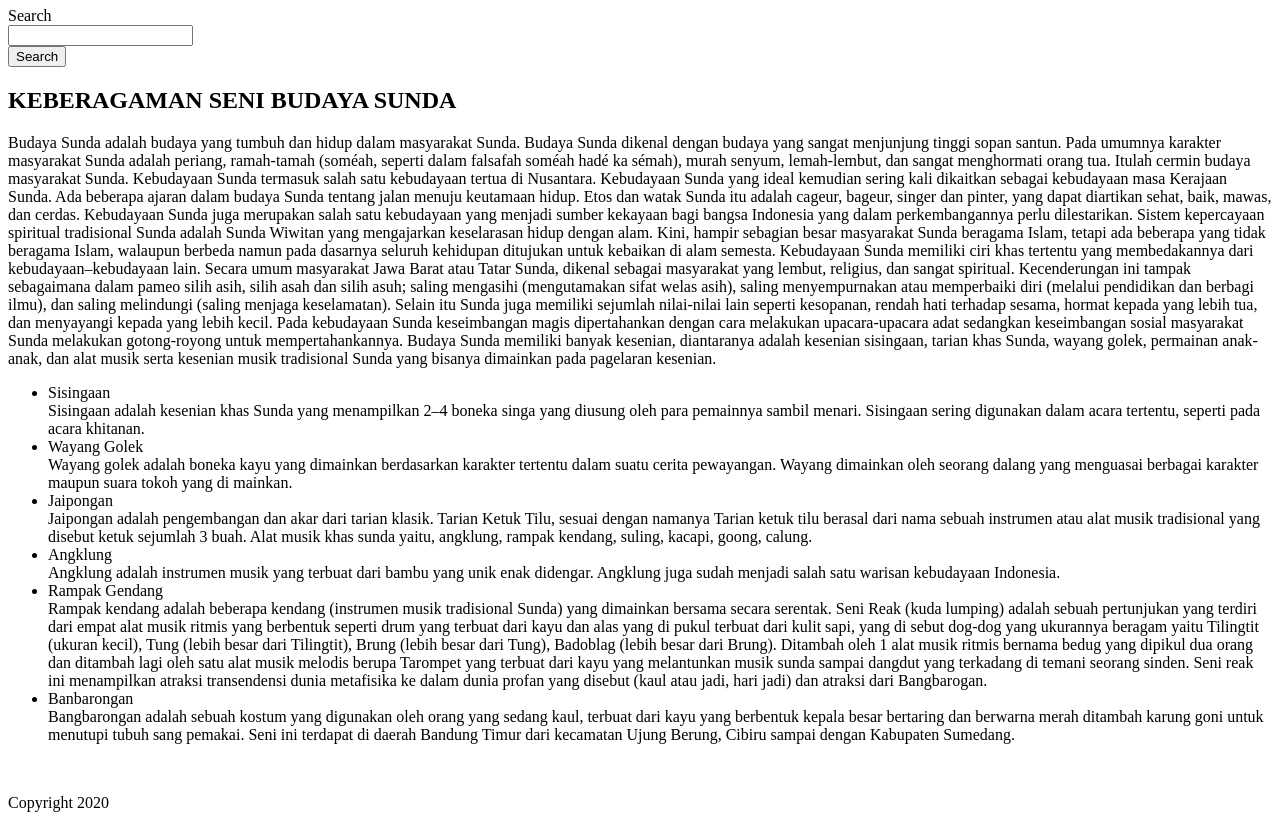
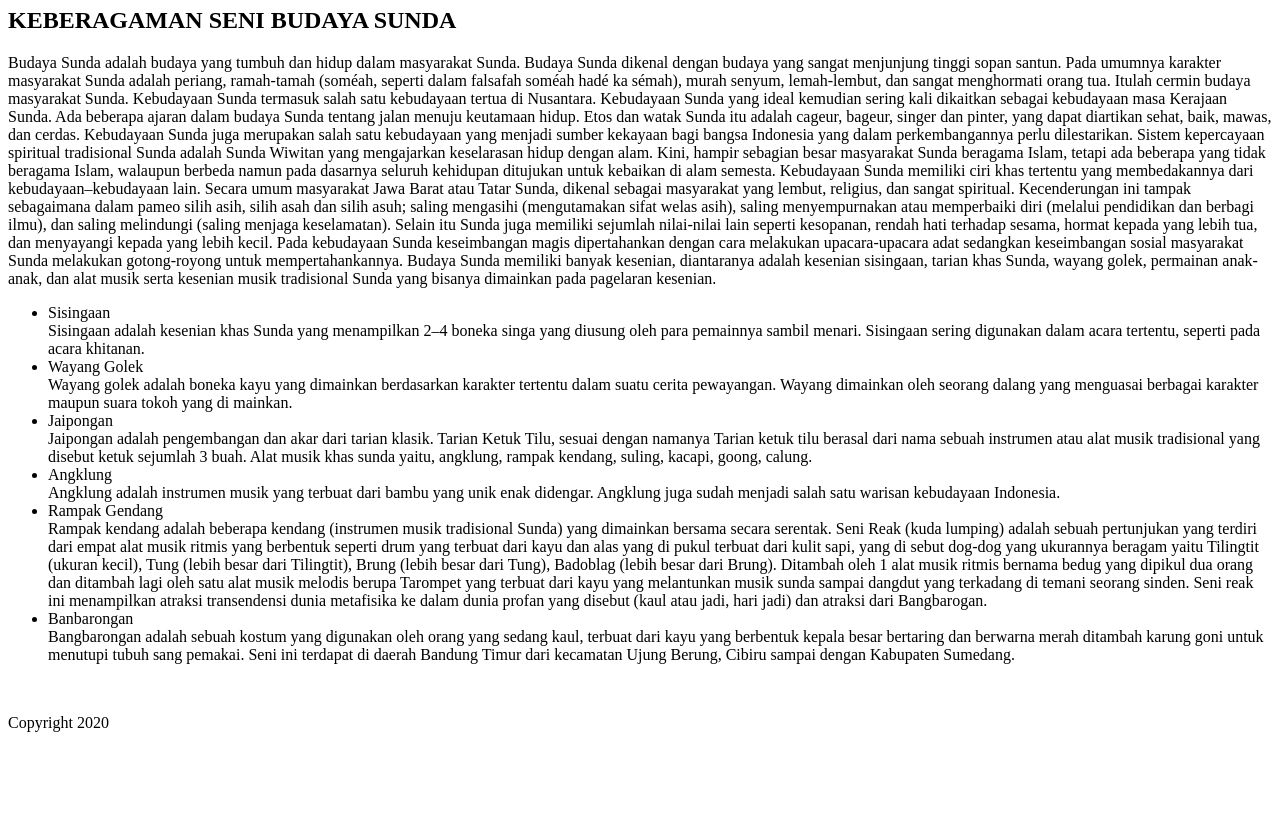
Before and after one commit to edisuwanto/edisuwanto.github.io, a plain HTML site: page index.html in a window 1280 px wide. Shown: the part 73-901 px from the top of the page. After the commit the page ends 821 px from the top, so only its background shows below. Drawn offline with Linux system fonts and the light colour scheme; a script that the page names is missing.

Commit message:
Update index.html

```diff
--- a/index.html
+++ b/index.html
@@ -13,14 +13,8 @@
 <body>
    <div class="header">
 <h1>SUKU SUNDA DI INDONESIA</h1>
-<form>Search
-    <br>
-    <input type="text" id="searchField" onKeyDown="if(event.keyCode==13) myFunc()">
-    <br>
-    <button type="button" id="myButton" onClick="myFunc()">Search</button>
-    </form>
 
-</div>
+    </div>
     <div class="content">
     <script src ="sunda.js"></script>
     <H2>KEBERAGAMAN SENI BUDAYA SUNDA</H2>
```
